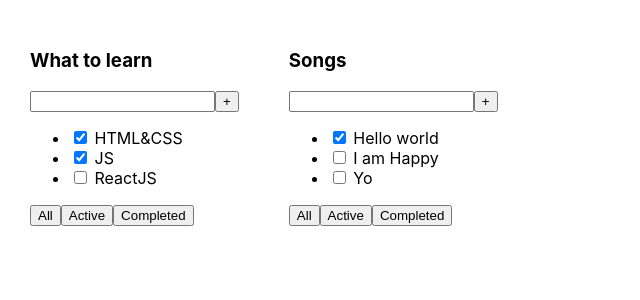
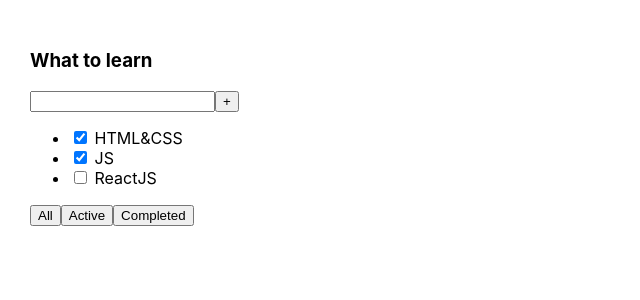
Before and after one commit to Alex-hapa/ToDoit-kamasutra, a React (Create React App) app: page / in a window 1280 px wide. Shown: the top 300 px of the page, without its empty margins (0-640 px from the left). Built offline with nearby package versions, Linux system fonts and the light colour scheme.

Commit message:
add map method in Todolist.tsx

```diff
--- a/src/App.tsx
+++ b/src/App.tsx
@@ -9,16 +9,10 @@
         { id: 2, title: "JS", isDone: true },
         { id: 3, title: "ReactJS", isDone: false }
     ]
-    const tasks2 = [
-        { id: 1, title: "Hello world", isDone: true },
-        { id: 2, title: "I am Happy", isDone: false },
-        { id: 3, title: "Yo", isDone: false }
-    ]
 
     return (
         <div className="App">
             <Todolist title="What to learn" tasks={tasks1} />
-            <Todolist title="Songs" tasks={tasks2} />
         </div>
     );
 }
--- a/src/Todolist.tsx
+++ b/src/Todolist.tsx
@@ -19,9 +19,7 @@
             <button>+</button>
         </div>
         <ul>
-            <li><input type="checkbox" checked={props.tasks[0].isDone}/> <span>{props.tasks[0].title}</span></li>
-            <li><input type="checkbox" checked={props.tasks[1].isDone}/> <span>{props.tasks[1].title}</span></li>
-            <li><input type="checkbox" checked={props.tasks[2].isDone}/> <span>{props.tasks[2].title}</span></li>
+            {props.tasks.map((el) => <li key={el.id}><input type="checkbox" checked={el.isDone}/> <span>{el.title}</span></li>)}
         </ul>
         <div>
             <button>All</button>
```
